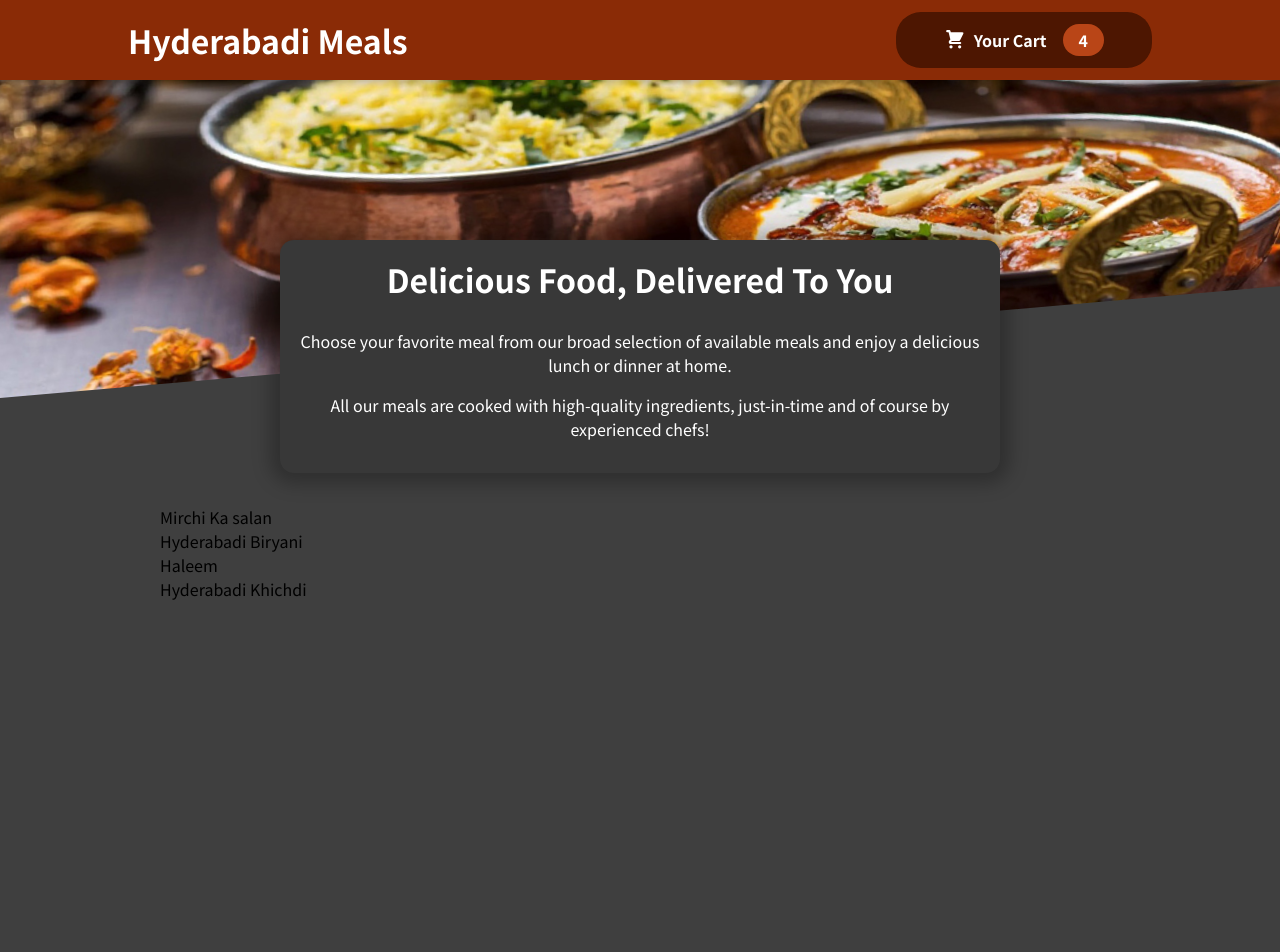
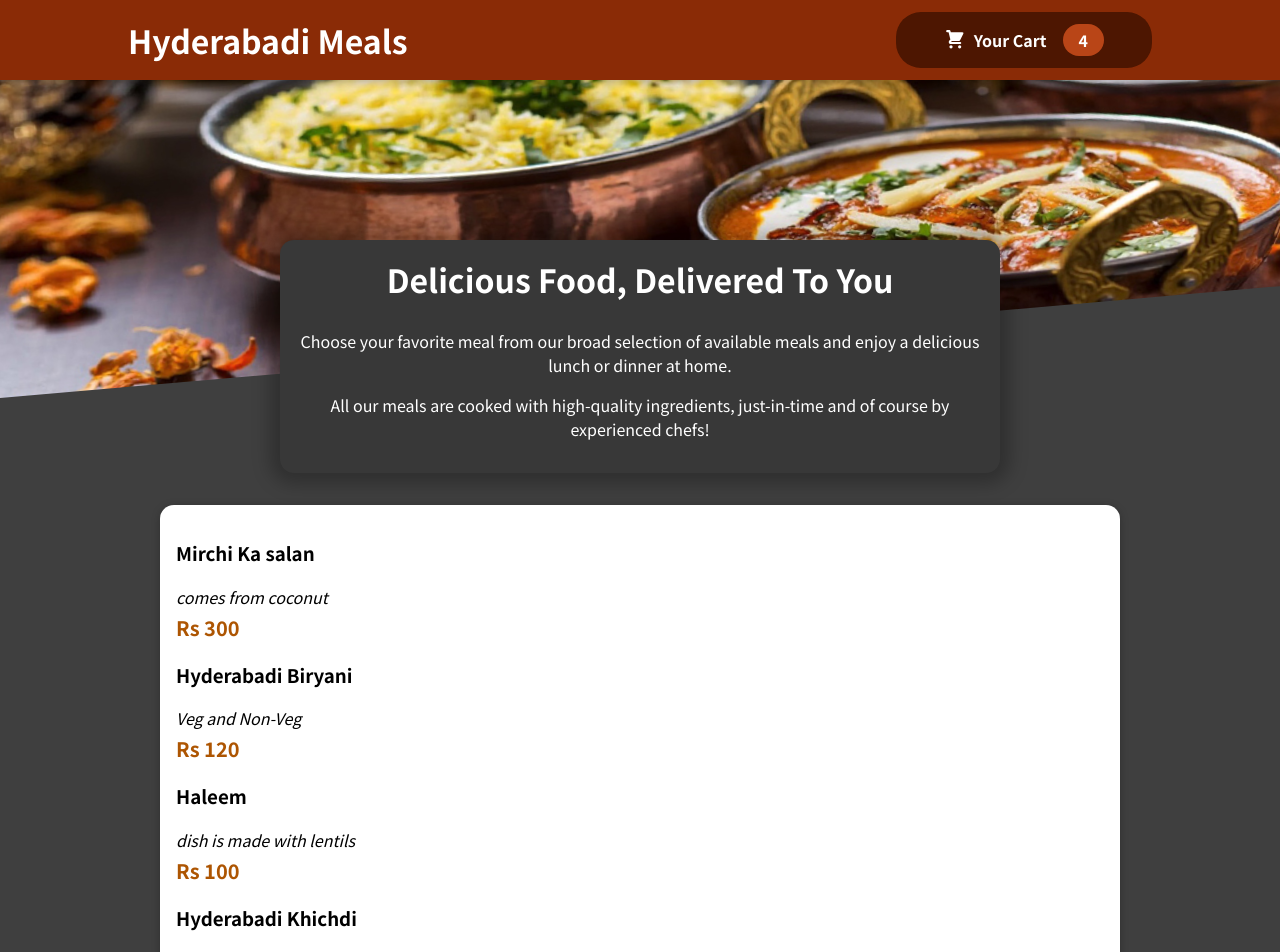
Before and after one commit to shivaorsu/Restaurant-Website, a React (Create React App) app: page / in a window 1280 px wide. Shown: the top 952 px of the page. Before the commit the page ends 800 px from the top, so only its background shows below. Built offline with nearby package versions, Linux system fonts and the light colour scheme.

Commit message:
added and update

```diff
--- a/src/Components/Meals/AvailableMeals.js
+++ b/src/Components/Meals/AvailableMeals.js
@@ -1,39 +1,52 @@
+
+ import Card from '../UI/Card';
+
 import classes from './AvailableMeals.module.css';
+import MealItem from './MealItem/MealItem';
 
 const DUMMY_MEALS = [
     {
       id: 'm1',
       name: 'Mirchi Ka salan',
       description: 'comes from coconut',
-      price: 22.99,
+      price: 300,
     },
     {
       id: 'm2',
       name: 'Hyderabadi Biryani',
       description: 'Veg and Non-Veg',
-      price: 16.5,
+      price: 120,
     },
     {
       id: 'm3',
       name: 'Haleem',
       description: 'dish is made with lentils',
-      price: 12.99,
+      price: 100,
     },
     {
       id: 'm4',
       name: 'Hyderabadi Khichdi',
       description: 'Spicy in taste',
-      price: 18.99,
+      price: 180,
     },
   ];
 
 const AvailableMeals=()=>{
-    const mealsList=DUMMY_MEALS.map((meal) => <li>{meal.name}</li>)
+    const mealsList=DUMMY_MEALS.map((meal) =>(
+       <MealItem
+         key={meal.id}
+         name={meal.name}
+         description={meal.description}
+         price={meal.price}
+        />
+      ));
 
     return <section className={classes.meals}>
+      <Card>
         <ul>
             {mealsList}
         </ul>
+     </Card>
     </section>
 
 
--- /dev/null
+++ b/src/Components/Meals/MealItem/MealItem.js
@@ -0,0 +1,21 @@
+
+import classes from './MealItem.module.css';
+
+
+const MealItem =props=>{
+
+    const price=`Rs ${props.price.toFixed()}`;
+
+    return (
+        <li className={classes.name}>
+            <div>
+                <h3>{props.name}</h3>
+                <div className={classes.description}>{props.description}</div>
+                <div className={classes.price}>{price}</div>
+            </div>
+            <div></div>
+        </li>
+    )
+
+}
+export default MealItem;
--- /dev/null
+++ b/src/Components/Meals/MealItem/MealItem.module.css
@@ -0,0 +1,22 @@
+.meal {
+    display: flex;
+    justify-content: space-between;
+    margin: 1rem;
+    padding-bottom: 1rem;
+    border-bottom: 1px solid #ccc;
+  }
+
+  .meal h3 {
+    margin: 0 0 0.25rem 0;
+  }
+
+  .description {
+    font-style: italic;
+  }
+
+  .price {
+    margin-top: 0.25rem;
+    font-weight: bold;
+    color: #ad5502;
+    font-size: 1.25rem;
+  }
--- /dev/null
+++ b/src/Components/UI/Card.js
@@ -0,0 +1,8 @@
+
+import classes from './Card.module.css';
+
+const Card = props=>{
+    return <div className={classes.card}>{props.children}</div>
+
+}
+export default Card;
--- /dev/null
+++ b/src/Components/UI/Card.module.css
@@ -0,0 +1,6 @@
+.card {
+    padding: 1rem;
+    box-shadow: 0 2px 8px rgba(0, 0, 0, 0.25);
+    border-radius: 14px;
+    background-color: white;
+  }
```
